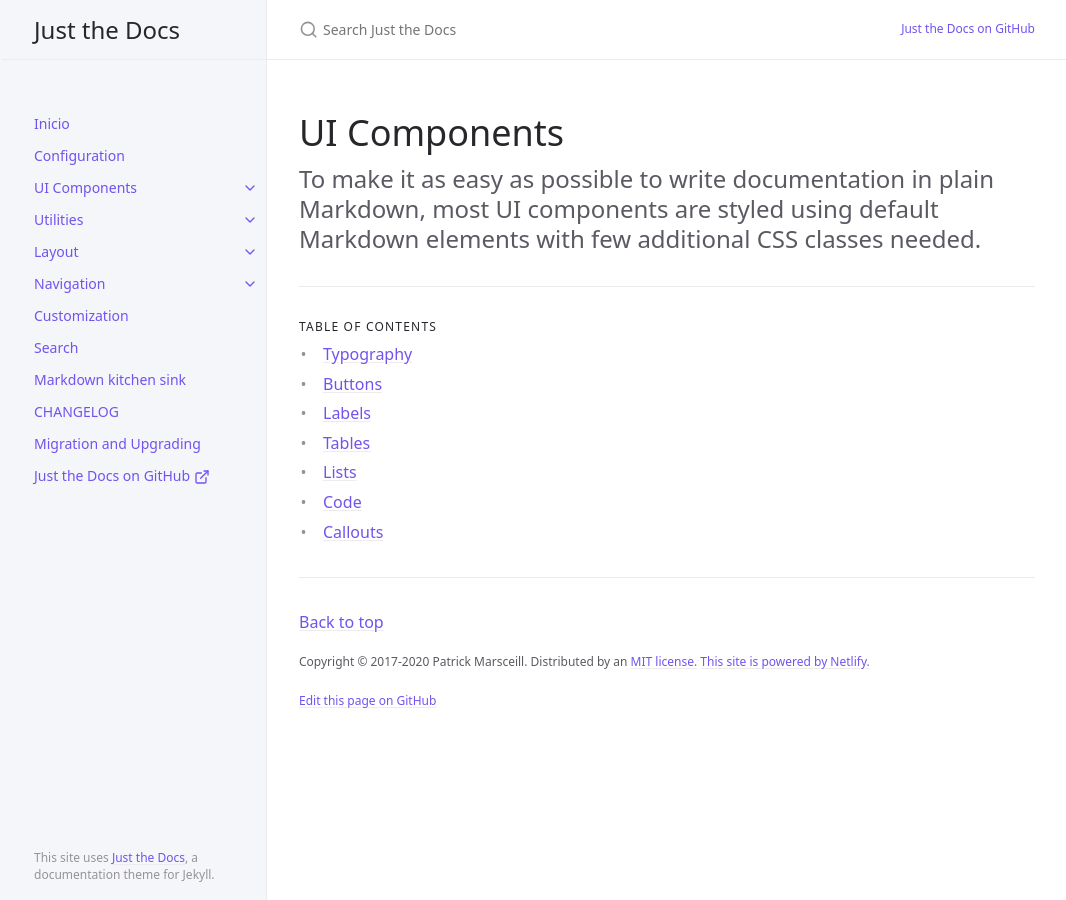
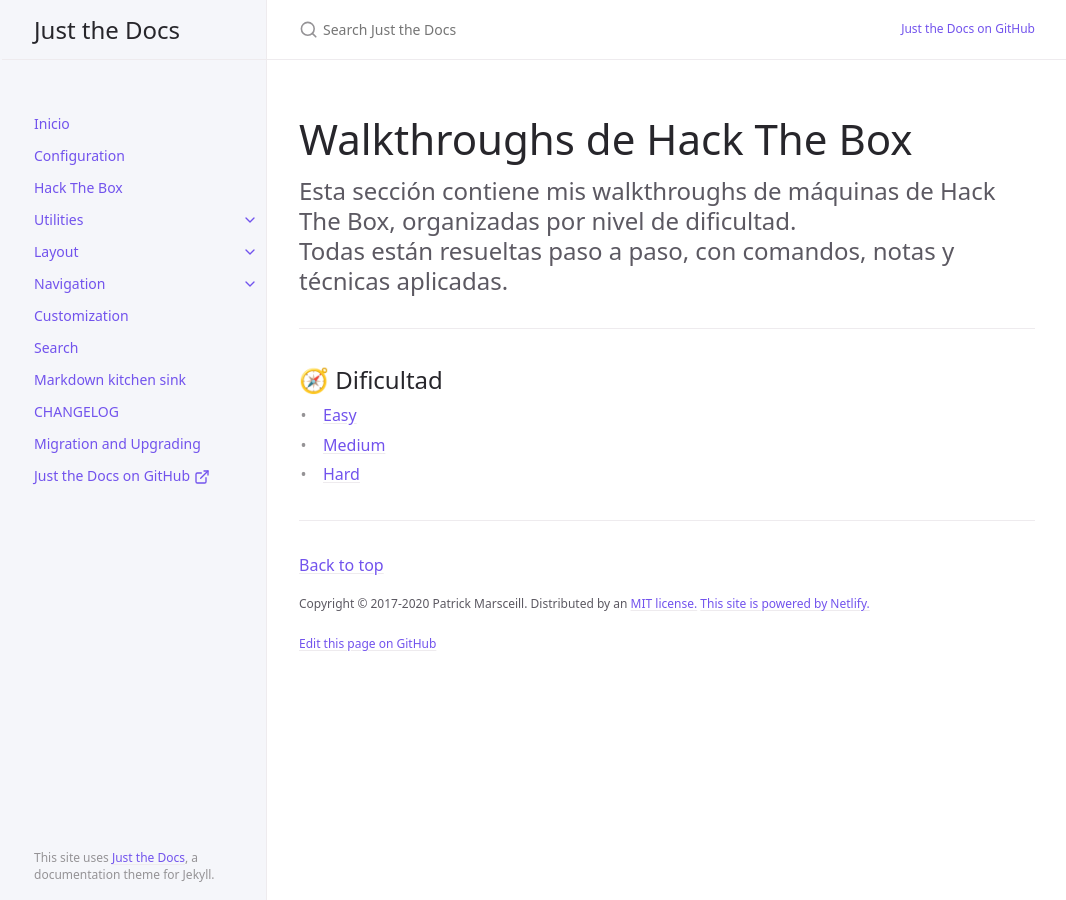
Before and after one commit to gueco99/gueco99.github.io, a Jekyll site: the page built from docs/ui-components/index.md, in a window 1280 px wide. Shown: the whole page, without its empty margins (105-1171 px from the left). Built offline with Jekyll 4.4.1, drawn with Linux system fonts in a browser that asks for light colours; cached includes are drawn as plain includes.

Commit message:
HTB INDICE

```diff
--- a/docs/ui-components/index.md
+++ b/docs/ui-components/index.md
@@ -1,9 +1,20 @@
 ---
-title: UI Components
-nav_order: 3
+title: Hack The Box
+nav_order: 2
+has_children: true
 ---
 
-# UI Components
+# Walkthroughs de Hack The Box
+{: .fs-9 }
 
-To make it as easy as possible to write documentation in plain Markdown, most UI components are styled using default Markdown elements with few additional CSS classes needed.
+Esta sección contiene mis walkthroughs de máquinas de Hack The Box, organizadas por nivel de dificultad.
+Todas están resueltas paso a paso, con comandos, notas y técnicas aplicadas.
 {: .fs-6 .fw-300 }
+
+---
+
+## 🧭 Dificultad
+
+- [Easy](easy/index.md)
+- [Medium](medium/index.md)
+- [Hard](hard/index.md)
```
Also changed, not shown: index.md (+0 -1 lines).
